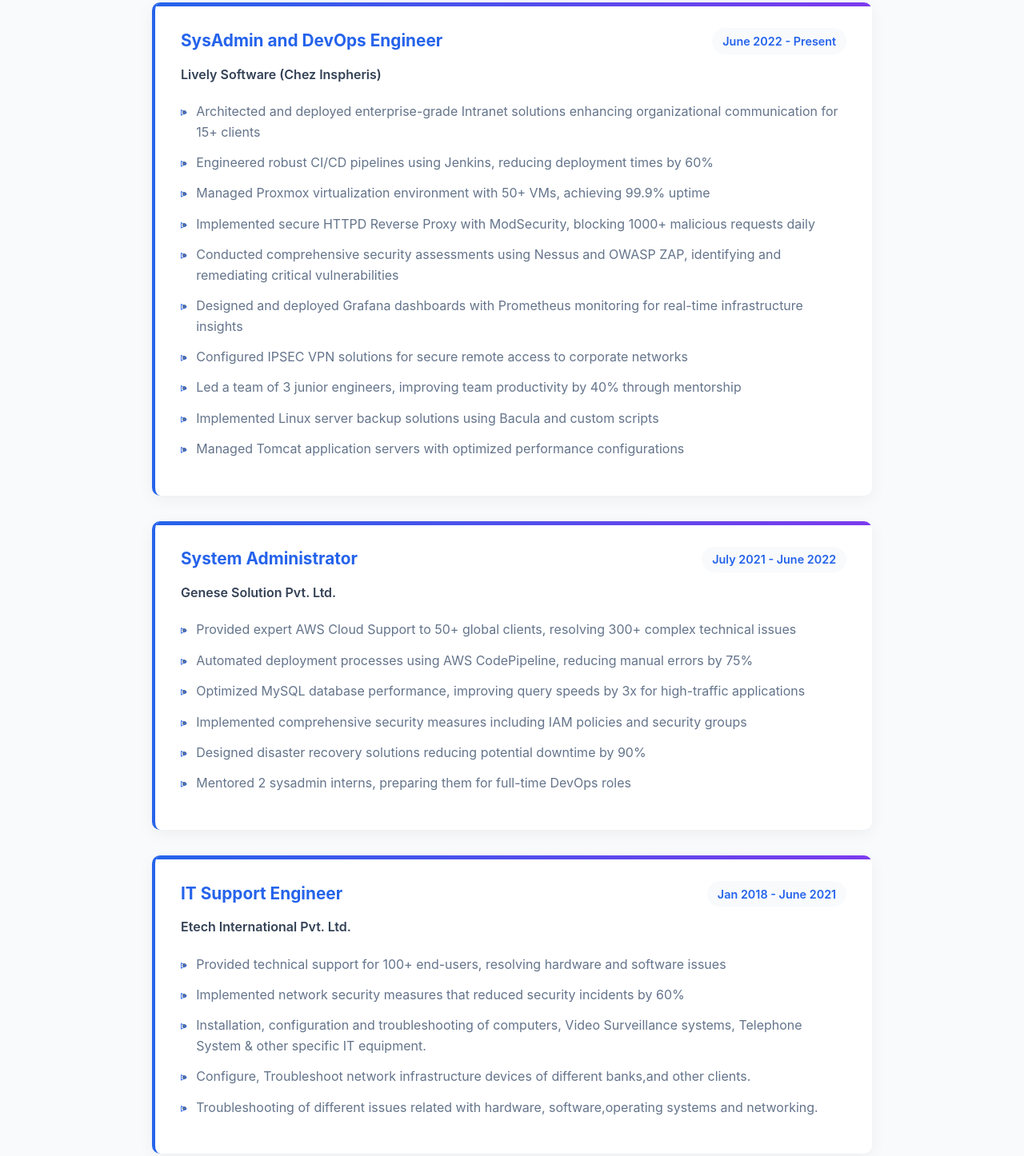
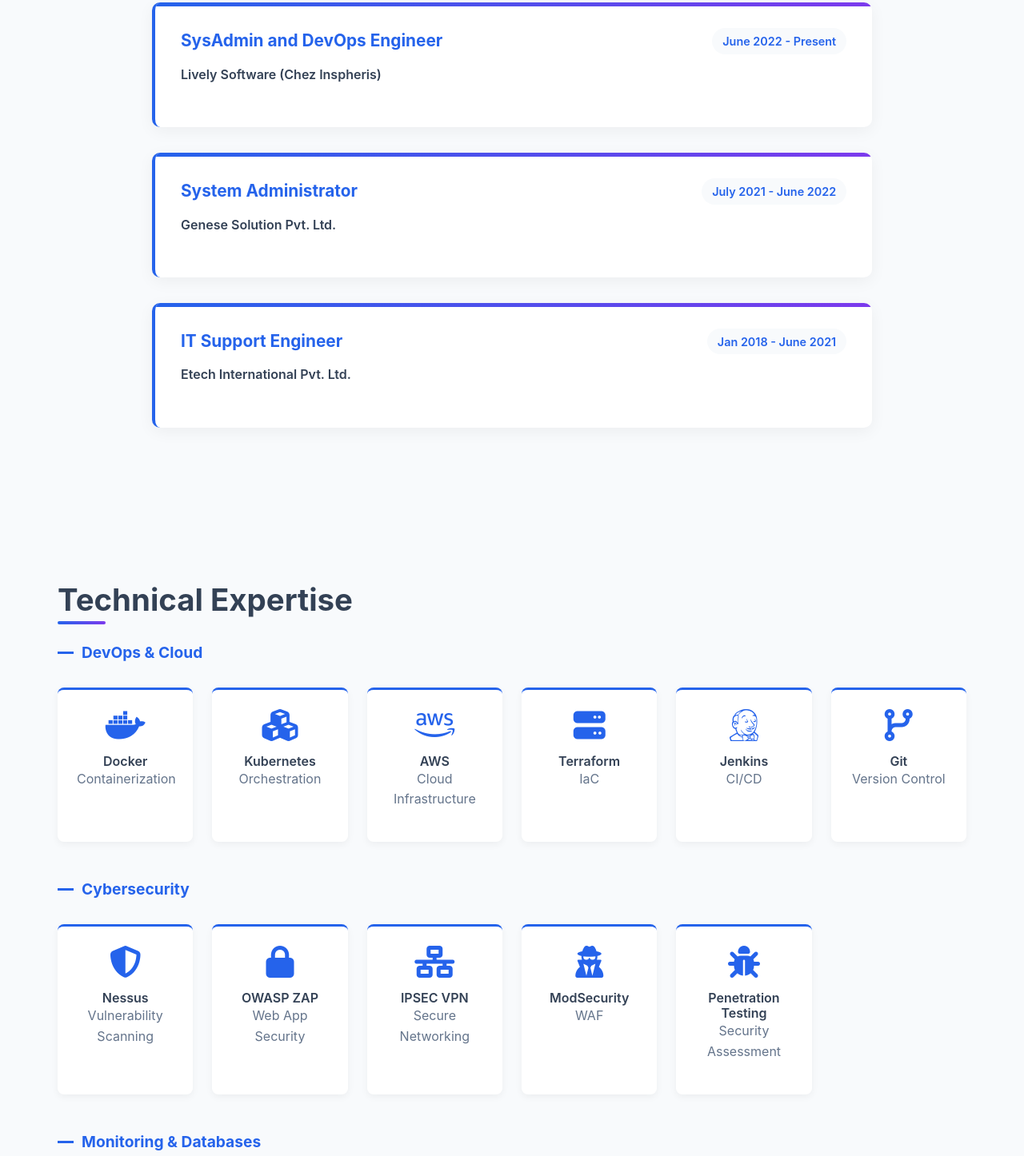
Before and after one commit to sujanguragain/sujanguragain.github.io, a plain HTML site: page index.html in a window 1280 px wide. Shown: the part 955-2401 px from the top of the page at 80% size. Drawn offline with Linux system fonts and the light colour scheme.

Commit message:
Update website professional journey

```diff
--- a/index.html
+++ b/index.html
@@ -670,18 +670,6 @@
                     </div>
                     <h4 class="experience-company">Lively Software (Chez Inspheris)</h4>
                     <div class="experience-description">
-                        <ul>
-                            <li>Architected and deployed enterprise-grade Intranet solutions enhancing organizational communication for 15+ clients</li>
-                            <li>Engineered robust CI/CD pipelines using Jenkins, reducing deployment times by 60%</li>
-                            <li>Managed Proxmox virtualization environment with 50+ VMs, achieving 99.9% uptime</li>
-                            <li>Implemented secure HTTPD Reverse Proxy with ModSecurity, blocking 1000+ malicious requests daily</li>
-                            <li>Conducted comprehensive security assessments using Nessus and OWASP ZAP, identifying and remediating critical vulnerabilities</li>
-                            <li>Designed and deployed Grafana dashboards with Prometheus monitoring for real-time infrastructure insights</li>
-                            <li>Configured IPSEC VPN solutions for secure remote access to corporate networks</li>
-                            <li>Led a team of 3 junior engineers, improving team productivity by 40% through mentorship</li>
-                            <li>Implemented Linux server backup solutions using Bacula and custom scripts</li>
-                            <li>Managed Tomcat application servers with optimized performance configurations</li>
-                        </ul>
                     </div>
                 </div>
 
@@ -692,14 +680,6 @@
                     </div>
                     <h4 class="experience-company">Genese Solution Pvt. Ltd.</h4>
                     <div class="experience-description">
-                        <ul>
-                            <li>Provided expert AWS Cloud Support to 50+ global clients, resolving 300+ complex technical issues</li>
-                            <li>Automated deployment processes using AWS CodePipeline, reducing manual errors by 75%</li>
-                            <li>Optimized MySQL database performance, improving query speeds by 3x for high-traffic applications</li>
-                            <li>Implemented comprehensive security measures including IAM policies and security groups</li>
-                            <li>Designed disaster recovery solutions reducing potential downtime by 90%</li>
-                            <li>Mentored 2 sysadmin interns, preparing them for full-time DevOps roles</li>
-                        </ul>
                     </div>
                 </div>
 
@@ -710,13 +690,6 @@
                     </div>
                     <h4 class="experience-company">Etech International Pvt. Ltd.</h4>
                     <div class="experience-description">
-                        <ul>
-                            <li>Provided technical support for 100+ end-users, resolving hardware and software issues</li>
-                            <li>Implemented network security measures that reduced security incidents by 60%</li>
-                            <li>Installation, configuration and troubleshooting of computers, Video Surveillance systems, Telephone System & other specific IT equipment.</li>
-                            <li>Configure, Troubleshoot network infrastructure devices of different banks,and other clients.</li>
-                            <li>Troubleshooting of different issues related with hardware, software,operating systems and networking.</li>
-                        </ul>
                     </div>
                 </div>
             </div>
```
